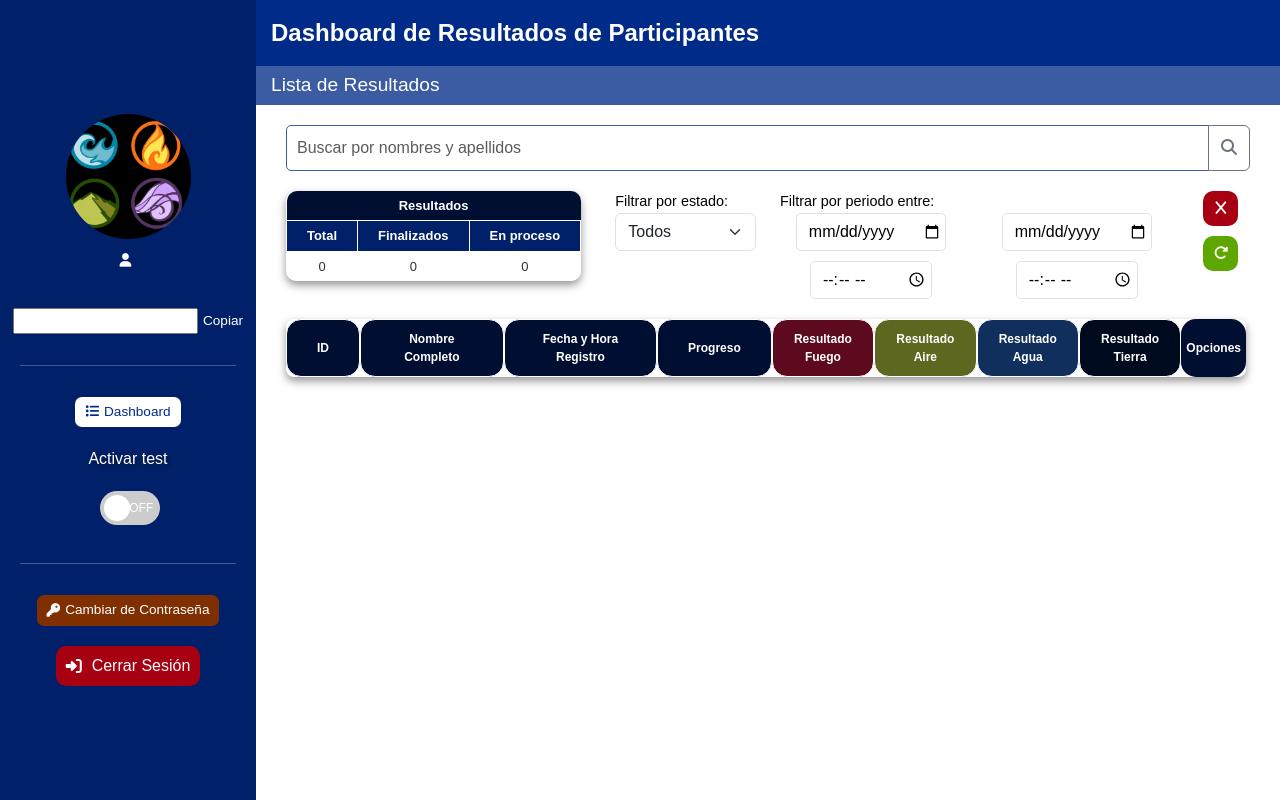
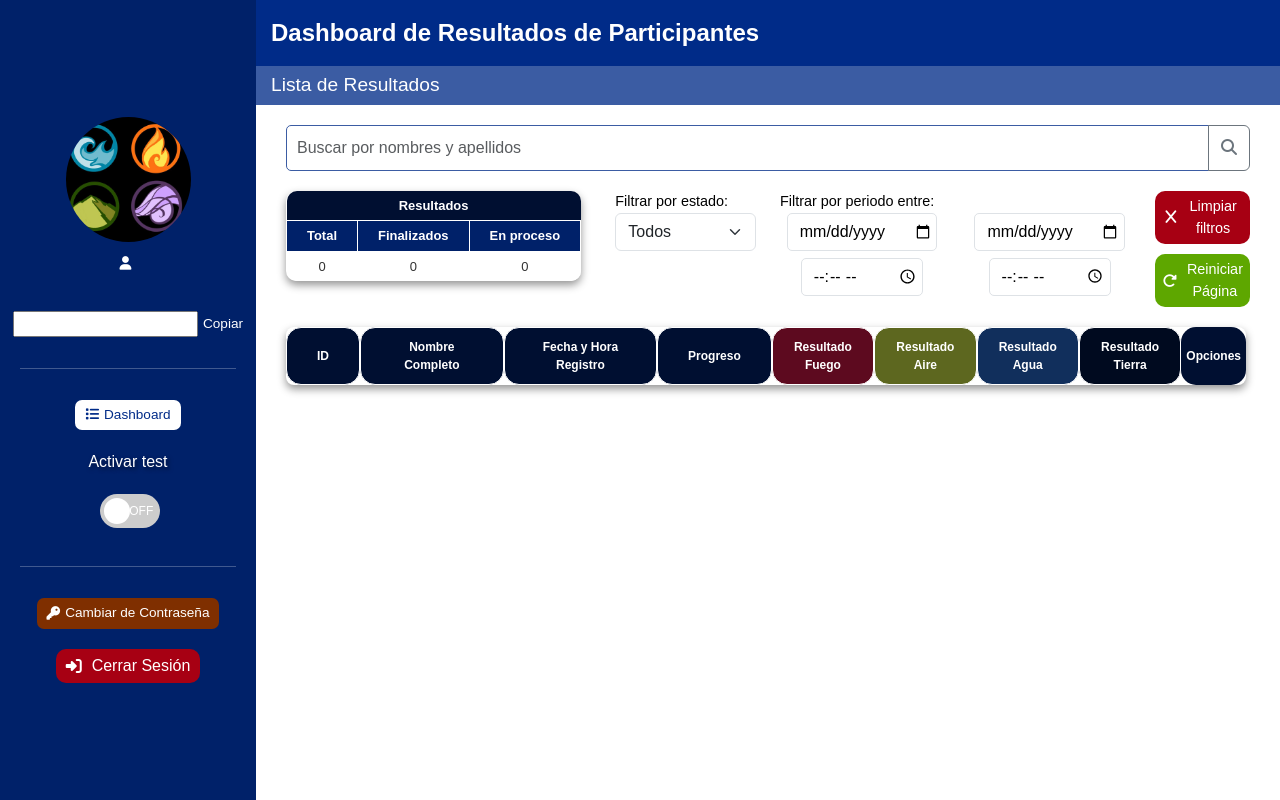
Before and after one commit to FranckCV/Proyecto_WebSite_Ni-o, a Flask app: template templates/admin_pages/dashboard_reporte.html in a window 1280 px wide. Run offline with Flask 3, Linux system fonts and the light colour scheme; the template is opened without the code that fills it, so the values that code supplies are empty; some libraries are stand-ins or nearby versions.

Commit message:
2025_01_11_13_49

```diff
--- a/static/css/admin_style.css
+++ b/static/css/admin_style.css
@@ -251,14 +251,14 @@
     background-color: #a70013;
     color: white;
     padding-inline: 10px;
-    padding-block: 8px;
+    padding-block: 5px;
 }
 
 .button_reset {
     background-color: #5ea700;
     color: white;
     padding-inline: 10px;
-    padding-block: 8px;
+    padding-block: 5px;
 }
 
 button.btn_token {
--- a/static/css/dashboard.css
+++ b/static/css/dashboard.css
@@ -46,7 +46,7 @@
     display: flex;
     flex-direction: column;
     align-items: center;
-    gap: 10px;
+    gap: 7px;
 }
 
 .campo_tiempo input {
@@ -62,11 +62,12 @@
     flex-direction: column;
     align-items: center;
     gap: 10px;
+    width: 12%;
 }
 
 .campo_botones button {
-    height: 35px;
-    width: 35px;
+    height: auto;
+    width: 100%;
 }
 
 /* TABLA RESULTADOS */
@@ -457,6 +458,7 @@
 
     .campo_botones {
         grid-area: c_boton;
+        width: 100%;
     }
 
 
@@ -470,7 +472,7 @@
 
     .campo_info_dash {
         display: grid;
-        grid-template-columns: 80% auto;
+        grid-template-columns: 45% 55%;
         grid-template-areas:
             "c_tabla c_tabla"
             "c_proce c_boton"
@@ -510,7 +512,13 @@
 
     .campo_botones {
         grid-area: c_boton;
+        width: 100%;
     }
+
+    .campo_botones button {
+    height: auto;
+    width: 100%;
+}
 
     .progreso_input {
         width: 10vw;
--- a/static/css/vista_datos.css
+++ b/static/css/vista_datos.css
@@ -16,6 +16,10 @@
   gap: 10px;
   display: flex;
   flex-direction: column;
+}
+
+.button_reset {
+    width: fit-content;
 }
 
 table input {
--- a/templates/admin_pages/dashboard_reporte.html
+++ b/templates/admin_pages/dashboard_reporte.html
@@ -108,12 +108,14 @@
 
     </div>
 
-    <div class="col col-1 campo_botones">
+    <div class="col col-3 campo_botones">
       <button id="clearFilters" class="button_borrar">
         <i class="fa-solid fa-x"></i>
+        <p>Limpiar filtros</p>
       </button>
       <button id="resetPage" class="button_reset">
         <i class="fa-solid fa-rotate-right"></i>
+        <p>Reiniciar Página</p>
       </button>
     </div>
 
```
Also changed, not shown: templates/admin_pages/ver_informacion.html (+17 -6 lines).
